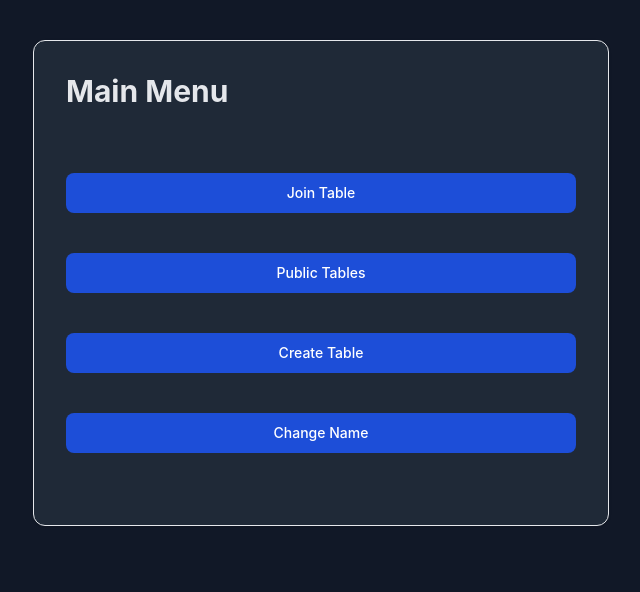
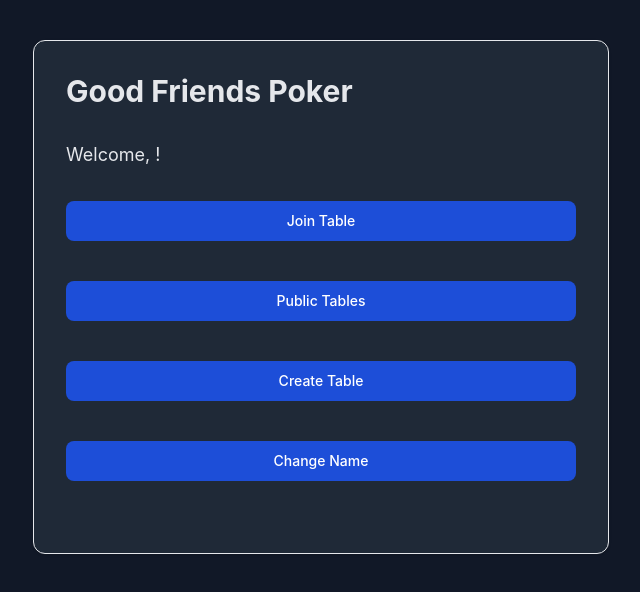
Before and after one commit to ajstarna/poker, a React (Create React App) app in the folder react-ui/: page /menu in a window 1280 px wide. Shown: the top 592 px of the page, without its empty margins (319-959 px from the left). Built offline with nearby package versions, Linux system fonts and the light colour scheme; no server answers.

Commit message:
Update text on login and menu.

```diff
--- a/react-ui/src/App.js
+++ b/react-ui/src/App.js
@@ -277,7 +277,7 @@ class App extends React.Component {
       ) : null}
         <Routes>
           <Route path="/" element={<Login websocket={this.state.ws} player_name={this.state.playerName} />} />
-          <Route path="/menu" element={<Menu />} />
+          <Route path="/menu" element={<Menu playerName={this.state.playerName} />} />
           <Route path="/join" element={<JoinTable websocket={this.state.ws} />} />
           <Route path="/lobby" element={<Lobby websocket={this.state.ws} tables={this.state.tables} />} />
           <Route path="/create" element={
--- a/react-ui/src/pages/Login.jsx
+++ b/react-ui/src/pages/Login.jsx
@@ -53,7 +53,7 @@ class Login extends React.Component {
                     Good Friends Poker
                 </p>
                 <p className="text-gray-200 text-lg">
-                    Please enter a username. It can be anything you want.
+                    Please enter your name.
                 </p>
                 <form onSubmit={this.handleSubmit}>
                     <label htmlFor="username" className="block mt-10 mb-2 text-lg font-medium text-gray-200">Username:</label>
--- a/react-ui/src/pages/Menu.jsx
+++ b/react-ui/src/pages/Menu.jsx
@@ -7,8 +7,11 @@ class Menu extends React.Component {
     render() {
         return (
             <MenuBody>
-                <p className="text-3xl text-gray-200 font-bold mb-16">
-                    Main Menu
+                <p className="text-3xl text-gray-200 font-bold mb-8">
+                    Good Friends Poker
+                </p>
+                <p className="text-gray-200 text-lg mb-8">
+                    Welcome, {this.props.playerName}!
                 </p>
                 <div>
                     <MenuButton className="mb-10" onClick={() => { this.props.navigate("/join"); }} >
```
